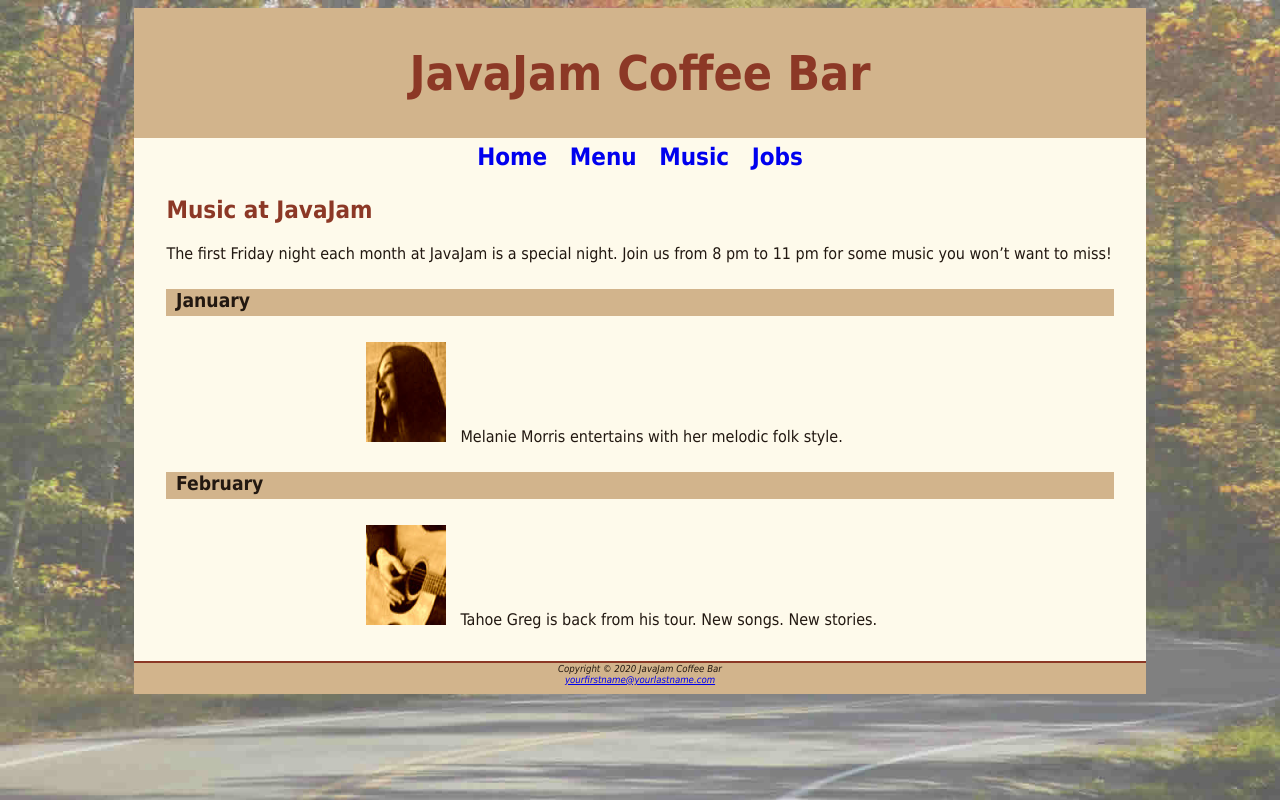
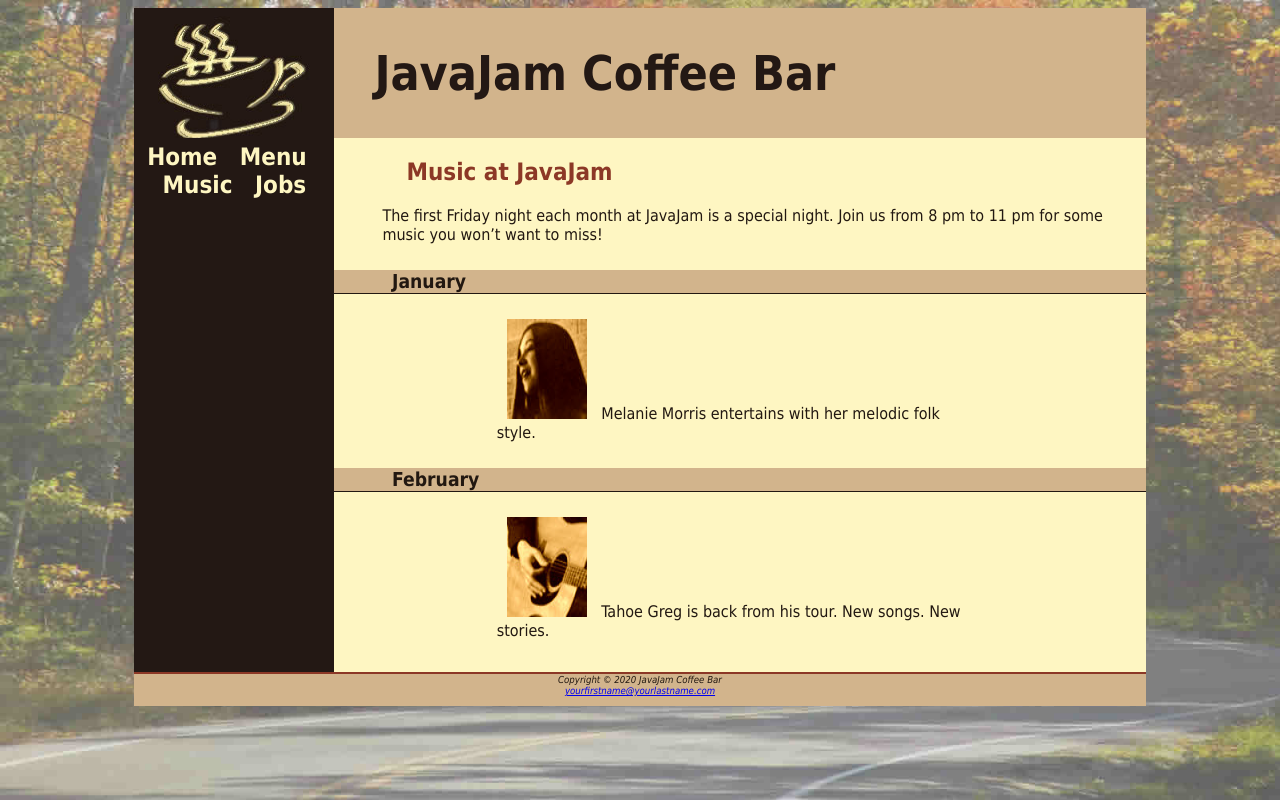
Before and after one commit to BKrichbaum/java-jam-2, a plain HTML site: page music.html in a window 1280 px wide. Drawn offline with Linux system fonts and the light colour scheme.

Commit message:
Update javajam.css

```diff
--- a/javajam.css
+++ b/javajam.css
@@ -1,4 +1,3 @@
-
 body { background-color: #FCEBB6;
        color: #221811;
        font-family: Tahoma, Arial, sans-serif;
@@ -7,28 +6,40 @@ body { background-color: #FCEBB6;
        background-size: cover;
        background-attachment: fixed;
 }
-#wrapper { background-color: #fefaeb;
+#wrapper { background-color: #231814;
            margin-left: auto;
            margin-right: auto;
            width: 80%;
            min-width: 900px;
            max-width: 1280px;
            box-sizing: 3px 3px 3px #676767;
+           padding: 0;
+}
+header { background-color: #D2B48C;
+         color: #231814;
+       padding-top: 5px;
+       padding-bottom: 5px;
+       background-image: url(coffeelogo.jpg);
+       background-repeat: no-repeat;
+       padding-left: 240px;
 
 }
-header { background-color: #D2B48C;
-         color: #8C3826;
-        text-align: center;
-       padding-top: 5px;
-       padding-bottom: 5px;
-}
-h1 {font-size: 3em; }
+header a {text-decoration: none;}
+header a:link {color:#231814;}
+header a:visited {color:#231814;}
+header a:hover {color:#fef6c2;}
+h1 {font-size: 3em;
+     }
+
+
 h2 { color: #8C3826; }
 nav { font-weight: bold;
        text-align: center;
        font-size: 1.5em;
        padding-top: 5px;
        padding-bottom: 5px;
+       float: left;
+       width: 200px;
 }
 nav a {
        text-decoration: none;
@@ -44,14 +55,21 @@ h4 {
        background-color: #D2B48C;
        font-size: 1.2em;
        padding-left: .5em;
-       padding-bottom: .25em;
+       padding-bottom: 0;
+       text-transform: capitalize;
+       border-bottom: 1px solid #221811;
+       clear: left;
 }
 h3, dt {color: #8C3826}
 main {
-       padding-left: 2em;
-       padding-right: 2em;
+       padding-left: 0;
+       padding-right: 0;
        padding-bottom: 2em;
        display: block;
+       margin-left: 200px;
+       padding-top: 0;
+       background-color: #fef6c2;
+       overflow: auto;
 }
 .details {
        padding-left: 20%;
@@ -63,7 +81,40 @@ img {padding-left: 10px;
        height: 300px;
        background-image: url(hero.jpg);
        background-repeat: no-repeat;
-       background-size: cover;
+       background-size: 100% 100%;
 }
 * {
-       box-sizing: border-box;}
+       box-sizing: border-box;
+}
+#heromugs {
+       height: 300px;
+       background-image: url(heromugs.jpg);
+       background-repeat: no-repeat;
+       background-size: 100% 100%;
+}
+#heroguitar {
+       height: 300px;
+       background-image: url(heroguitar.jpg);
+       background-repeat: no-repeat;
+       background-size: 100% 100%;
+}
+h2, h3, h4, p, div, ul, dl {
+       padding-left: 3em;
+       padding-right: 2em;
+}
+nav a:link {color: #fef6c2;}
+nav a:visited {color: #d2b48c;}
+nav a:hover {color: #cc9933;}
+nav ul {list-style: none;
+       padding: 0;}
+.onethird {
+       float:left;
+       width: 33%;
+ }
+
+
+ .floatleft{
+       float: left;
+       padding-right: 2em;
+       padding-bottom: 2em;
+ }
```
